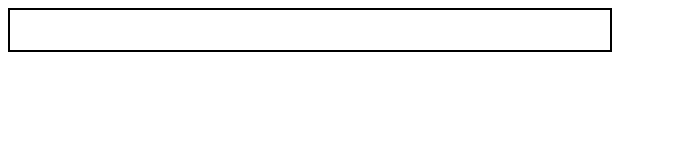
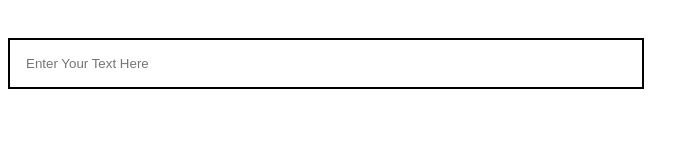
Before and after one commit to Vish-al-Singla/TranslationApp, a plain HTML site: page index.html in a window 1280 px wide. Shown: the whole page, without its empty margins (0-699 px from the left). Drawn offline with Linux system fonts and the light colour scheme.

Commit message:
Added Input Box

```diff
--- a/css/style.css
+++ b/css/style.css
@@ -1,5 +1,6 @@
 #txt-input {
+    margin-top: 30px;
     border: 2px solid black ;
-    height: 40px;
     width: 600px;
+    padding:1rem;
 }
--- a/index.html
+++ b/index.html
@@ -10,7 +10,8 @@
 </head>
 <body>
 
-    <div id="txt-input">
+    <div >
+        <input id="txt-input" type="text" placeholder="Enter Your Text Here">
     </div>
 
 </body>
```
